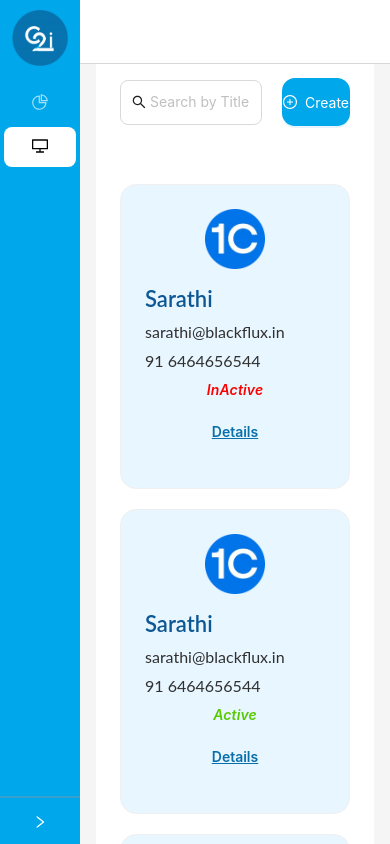
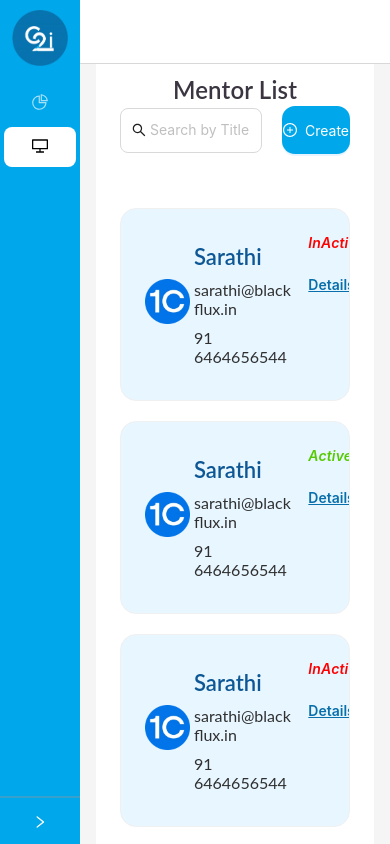
Before and after one commit to sarathirangasamy/c2i-design, a React (Create React App) app: page / in a window 390 px wide. Both pictures are taken after a click on the item "Mentor". Shown: the top 844 px of the page. Built offline with nearby package versions, Linux system fonts and the light colour scheme.

Commit message:
Mentor title page done

```diff
--- a/src/mentor/index.tsx
+++ b/src/mentor/index.tsx
@@ -41,14 +41,14 @@ export const Mentor: React.FC = () => {
                         <Card className="dashboard-cards" hoverable={true}>
                             <Row className="card-content" gutter={16}>
 
-                                <Col xl={6} lg={6} md={4} sm={24} xs={24} style={{ margin: 'auto' }}>
+                                <Col span={6} style={{ margin: 'auto' }}>
                                     <div className="">
                                         <img alt='' className='mentor-img-align' src="/images/icon/ellipse.png" />
                                     </div>
                                 </Col>
 
 
-                                <Col xl={14} lg={14} md={14} sm={24} xs={24}>
+                                <Col span={14}>
                                     <div className="card-headers">
                                         <h4 className='mentor-custom-style mentor-text-primary'>Sarathi</h4>
                                         <h6 className='mentor-custom-style mentor-text-secondary'>sarathi@blackflux.in</h6>
@@ -59,7 +59,7 @@ export const Mentor: React.FC = () => {
                                     </div>
                                 </Col>
 
-                                <Col xl={4} lg={4} md={4} sm={24} xs={24} >
+                                <Col span={4}>
                                     <div>
                                         <h5
                                             className='mentor-status-text'
@@ -86,13 +86,13 @@ export const Mentor: React.FC = () => {
                         <Card className="dashboard-cards" hoverable={true}>
                             <Row className="card-content" gutter={16}>
 
-                                <Col xl={6} lg={6} md={4} sm={24} xs={24} style={{ margin: 'auto' }}>
+                                <Col span={6} style={{ margin: 'auto' }}>
                                     <div className="">
                                         <img alt='' className='mentor-img-align' src="/images/icon/ellipse.png" />
                                     </div>
                                 </Col>
 
-                                <Col xl={14} lg={14} md={14} sm={24} xs={24}>
+                                <Col span={14}>
                                     <div className="card-headers">
                                         <h4 className='mentor-custom-style mentor-text-primary'>Sarathi</h4>
                                         <h6 className='mentor-custom-style mentor-text-secondary'>sarathi@blackflux.in</h6>
@@ -103,7 +103,7 @@ export const Mentor: React.FC = () => {
                                     </div>
                                 </Col>
 
-                                <Col xl={4} lg={4} md={4} sm={24} xs={24}>
+                                <Col span={4}>
                                     <div>
                                         <h5
                                             className='mentor-status-text'
@@ -129,14 +129,14 @@ export const Mentor: React.FC = () => {
                         <Card className="dashboard-cards" hoverable={true}>
                             <Row className="card-content" gutter={16}>
 
-                                <Col xl={6} lg={6} md={4} sm={24} xs={24} style={{ margin: 'auto' }}>
+                                <Col span={6} style={{ margin: 'auto' }}>
                                     <div className="">
                                         <img alt='' className='mentor-img-align' src="/images/icon/ellipse.png" />
                                     </div>
                                 </Col>
 
 
-                                <Col xl={14} lg={14} md={14} sm={24} xs={24}>
+                                <Col span={14}>
                                     <div className="card-headers">
                                         <h4 className='mentor-custom-style mentor-text-primary'>Sarathi</h4>
                                         <h6 className='mentor-custom-style mentor-text-secondary'>sarathi@blackflux.in</h6>
@@ -147,7 +147,7 @@ export const Mentor: React.FC = () => {
                                     </div>
                                 </Col>
 
-                                <Col xl={4} lg={4} md={4} sm={24} xs={24} >
+                                <Col span={4}  >
                                     <div>
                                         <h5
                                             className='mentor-status-text'
@@ -174,13 +174,13 @@ export const Mentor: React.FC = () => {
                         <Card className="dashboard-cards" hoverable={true}>
                             <Row className="card-content" gutter={16}>
 
-                                <Col xl={6} lg={6} md={4} sm={24} xs={24} style={{ margin: 'auto' }}>
+                                <Col span={6} style={{ margin: 'auto' }}>
                                     <div className="">
                                         <img alt='' className='mentor-img-align' src="/images/icon/ellipse.png" />
                                     </div>
                                 </Col>
 
-                                <Col xl={14} lg={14} md={14} sm={24} xs={24}>
+                                <Col span={14}>
                                     <div className="card-headers">
                                         <h4 className='mentor-custom-style mentor-text-primary'>Sarathi</h4>
                                         <h6 className='mentor-custom-style mentor-text-secondary'>sarathi@blackflux.in</h6>
@@ -191,7 +191,7 @@ export const Mentor: React.FC = () => {
                                     </div>
                                 </Col>
 
-                                <Col xl={4} lg={4} md={4} sm={24} xs={24}>
+                                <Col span={4}>
                                     <div>
                                         <h5
                                             className='mentor-status-text'
--- a/src/mentor/styles.css
+++ b/src/mentor/styles.css
@@ -50,6 +50,7 @@
   margin-top: 10px;
   margin-bottom: 10px;
   text-align: left;
+  word-break: break-word;
 }
 
 .mentor-text-primary {
@@ -118,8 +119,15 @@
 
 @media only screen and (max-width: 600px) and (min-width: 300px) {
   .mentor-img-align {
-    width: 60px;
-    height: 60px;
+    width: 45px;
+    height: 45px;
+  }
+
+  .ant-card .ant-card-head-wrapper {
+    width: 100%;
+    display: flex;
+    align-items: center;
+    flex-direction: column;
   }
 
   .mentor-detail-text {
```
